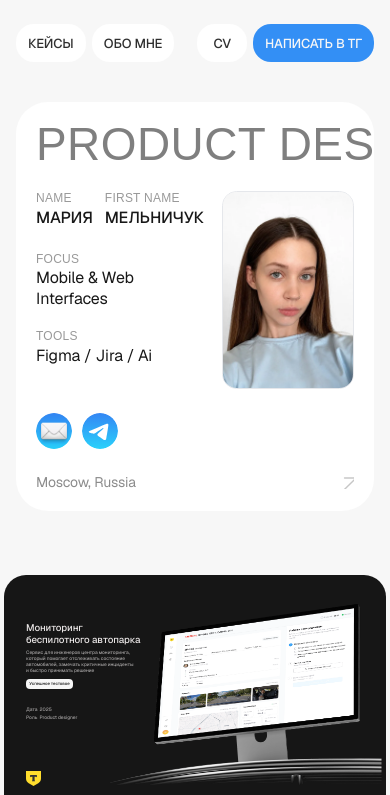
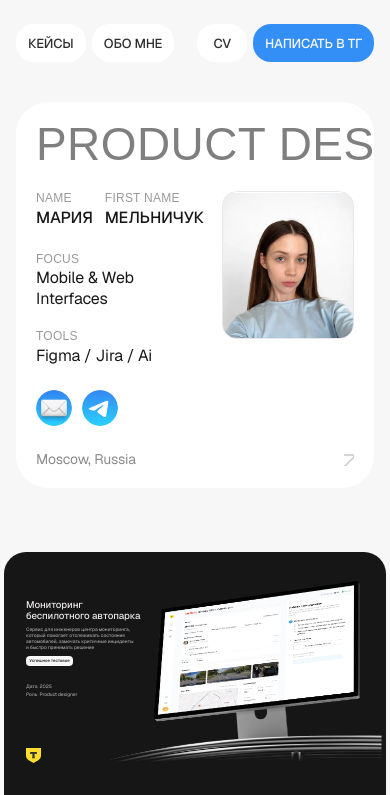
Before and after one commit to MariMel9212/portfolio, a Next.js app: page / in a window 390 px wide. Shown: the top 795 px of the page. Built offline with nearby package versions, Linux system fonts and the light colour scheme; a web font is replaced by a local one.

Commit message:
Show the full portrait on small screens without cropping it.
Co-authored-by: leomel9922 <leomel9922@proton.me>

```diff
--- a/src/components/profile-card.tsx
+++ b/src/components/profile-card.tsx
@@ -23,7 +23,13 @@ export function ProfileCard() {
       className="@container relative mx-4 mt-10 grid scroll-mt-6 grid-cols-[minmax(0,1fr)_132px] items-start gap-x-4 gap-y-6 overflow-clip rounded-[32px] bg-white p-5 sm:mx-auto sm:w-[600px] sm:grid-cols-[minmax(0,1fr)_220px] sm:gap-x-6 sm:p-8 md:mt-[52px] lg:flex lg:w-fit lg:flex-row lg:items-start lg:gap-[12px] lg:rounded-[46px] lg:px-[44px] lg:pb-[32px] lg:pt-[44px]"
     >
       <div className="contents lg:flex lg:h-[454px] lg:w-[291px] lg:shrink-0 lg:flex-col lg:gap-[24px] lg:border-r lg:border-black/5">
-          <div className="pointer-events-none relative col-start-2 row-start-2 aspect-[272/407] w-full overflow-clip rounded-[14.595px] border-[0.73px] border-[#e5e7eb] drop-shadow-[0px_0px_1.46px_rgba(255,255,255,0.6)] lg:col-auto lg:row-auto lg:w-[272px]">
+          <div className="pointer-events-none relative col-start-2 row-start-2 aspect-[800/896] w-full overflow-clip rounded-[14.595px] border-[0.73px] border-[#e5e7eb] drop-shadow-[0px_0px_1.46px_rgba(255,255,255,0.6)] lg:col-auto lg:row-auto lg:aspect-[272/407] lg:w-[272px]">
+            <img
+              alt="Мария Мельничук"
+              className="size-full object-contain lg:hidden"
+              src={asset("/figma/portrait.webp")}
+            />
+            <div className="absolute inset-0 hidden lg:block">
               <div className="absolute left-[-0.27%] top-[-0.18%] h-[88.75%] w-[100.34%] rounded-[14.595px]">
                 <div aria-hidden className="absolute inset-0 rounded-[14.595px] bg-[#d9d9d9]" />
                 <div className="absolute inset-0 rounded-[inherit] shadow-[inset_0px_0.73px_0px_0px_rgba(255,255,255,0.7)]" />
@@ -31,12 +37,13 @@ export function ProfileCard() {
               <div className="absolute left-[-23.61%] top-[-7.89%] h-[109.82%] w-[146.64%]">
                 <div className="absolute inset-0 overflow-hidden">
                   <img
-                  alt="Мария Мельничук"
+                    alt=""
                     className="absolute left-0 top-[0.06%] h-[99.91%] w-full max-w-none"
                     src={asset("/figma/portrait.webp")}
                   />
                 </div>
                 <div className="absolute inset-0 rounded-[inherit] shadow-[inset_0px_0.73px_0px_0px_rgba(255,255,255,0.7)]" />
+              </div>
             </div>
           </div>
           <div className="col-span-2 row-start-4 flex w-full items-center justify-between lg:col-auto lg:row-auto lg:w-[272px]">
```
Lines whose indentation alone changed are shown as unchanged.
